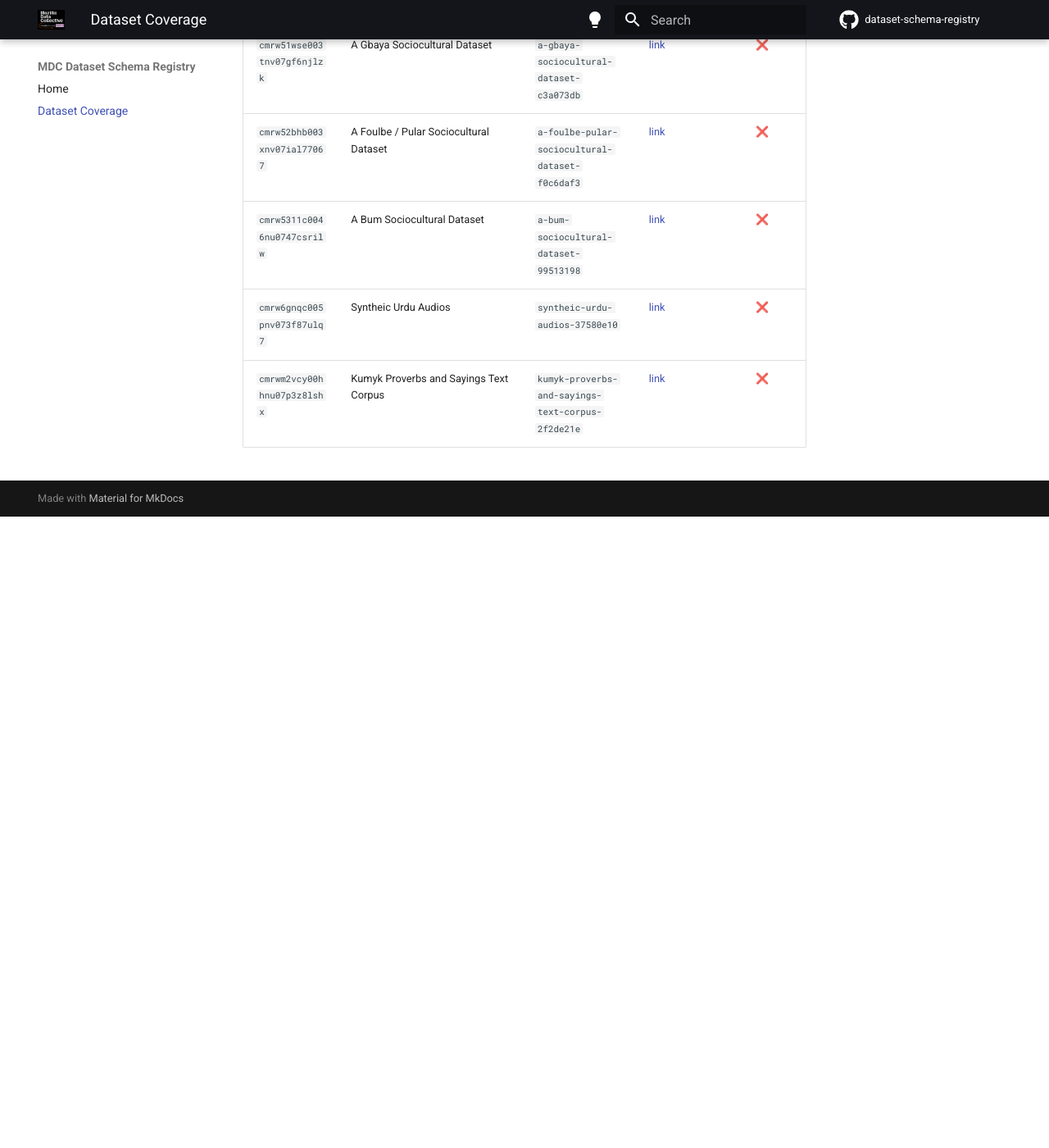
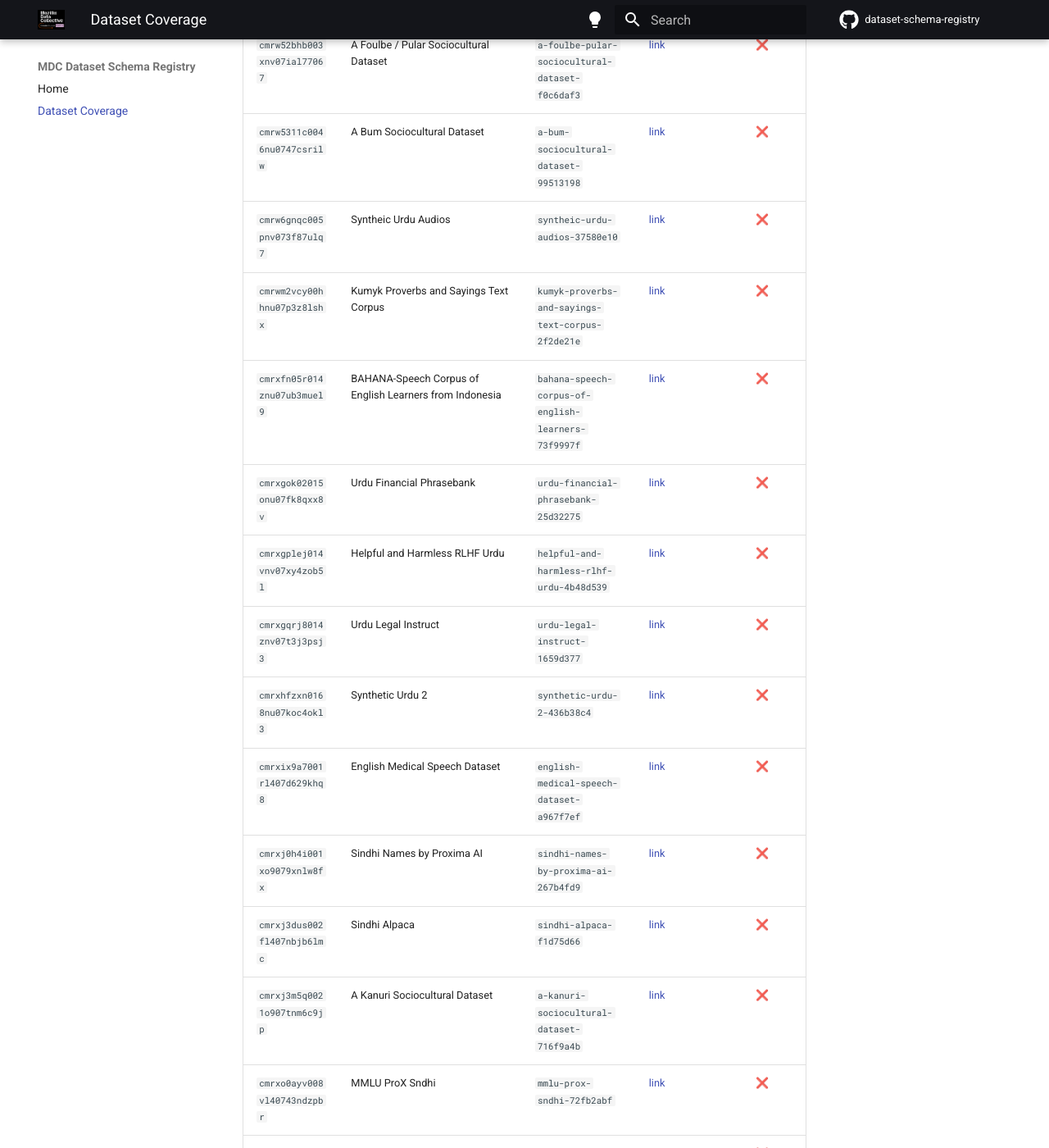
Before and after one commit to Mozilla-Data-Collective/dataset-schema-registry, an MkDocs documentation site: the page built from docs/dataset-coverage.md, in a window 1280 px wide and 1400 px high, scrolled down 101092 px. Shown: the whole window at 82% size. Built offline with MkDocs 1.6.1 and Material for MkDocs 9.7.7, drawn with Linux system fonts in a browser that asks for light colours; comment, search, counter and statistics services are not loaded; before the commit the page ends 101722 px from its top, so only the background shows below that; some of the changed text lies outside the part shown.

Commit message:
chore: update dataset coverage [skip ci]

```diff
--- a/docs/dataset-coverage.md
+++ b/docs/dataset-coverage.md
@@ -996,3 +995,15 @@ schema in this registry and which ones are still missing.
 | `cmrw5311c0046nu0747csrilw` | A Bum Sociocultural Dataset | `a-bum-sociocultural-dataset-99513198` | [link](https://mozilladatacollective.com/datasets/cmrw5311c0046nu0747csrilw) | ❌ |
 | `cmrw6gnqc005pnv073f87ulq7` | Syntheic Urdu Audios | `syntheic-urdu-audios-37580e10` | [link](https://mozilladatacollective.com/datasets/cmrw6gnqc005pnv073f87ulq7) | ❌ |
 | `cmrwm2vcy00hhnu07p3z8lshx` | Kumyk Proverbs and Sayings Text Corpus | `kumyk-proverbs-and-sayings-text-corpus-2f2de21e` | [link](https://mozilladatacollective.com/datasets/cmrwm2vcy00hhnu07p3z8lshx) | ❌ |
+| `cmrxfn05r014znu07ub3muel9` | BAHANA-Speech Corpus of English Learners from Indonesia | `bahana-speech-corpus-of-english-learners-73f9997f` | [link](https://mozilladatacollective.com/datasets/cmrxfn05r014znu07ub3muel9) | ❌ |
+| `cmrxgok02015onu07fk8qxx8v` | Urdu Financial Phrasebank | `urdu-financial-phrasebank-25d32275` | [link](https://mozilladatacollective.com/datasets/cmrxgok02015onu07fk8qxx8v) | ❌ |
+| `cmrxgplej014vnv07xy4zob5l` | Helpful and Harmless RLHF Urdu | `helpful-and-harmless-rlhf-urdu-4b48d539` | [link](https://mozilladatacollective.com/datasets/cmrxgplej014vnv07xy4zob5l) | ❌ |
+| `cmrxgqrj8014znv07t3j3psj3` | Urdu Legal Instruct | `urdu-legal-instruct-1659d377` | [link](https://mozilladatacollective.com/datasets/cmrxgqrj8014znv07t3j3psj3) | ❌ |
+| `cmrxhfzxn0168nu07koc4okl3` | Synthetic Urdu 2 | `synthetic-urdu-2-436b38c4` | [link](https://mozilladatacollective.com/datasets/cmrxhfzxn0168nu07koc4okl3) | ❌ |
+| `cmrxix9a7001rl407d629khq8` | English Medical Speech Dataset | `english-medical-speech-dataset-a967f7ef` | [link](https://mozilladatacollective.com/datasets/cmrxix9a7001rl407d629khq8) | ❌ |
+| `cmrxj0h4i001xo9079xnlw8fx` | Sindhi Names by Proxima AI | `sindhi-names-by-proxima-ai-267b4fd9` | [link](https://mozilladatacollective.com/datasets/cmrxj0h4i001xo9079xnlw8fx) | ❌ |
+| `cmrxj3dus002fl407nbjb6lmc` |  Sindhi Alpaca | `sindhi-alpaca-f1d75d66` | [link](https://mozilladatacollective.com/datasets/cmrxj3dus002fl407nbjb6lmc) | ❌ |
+| `cmrxj3m5q0021o907tnm6c9jp` | A Kanuri Sociocultural Dataset | `a-kanuri-sociocultural-dataset-716f9a4b` | [link](https://mozilladatacollective.com/datasets/cmrxj3m5q0021o907tnm6c9jp) | ❌ |
+| `cmrxo0ayv008vl40743ndzpbr` | MMLU ProX Sndhi | `mmlu-prox-sndhi-72fb2abf` | [link](https://mozilladatacollective.com/datasets/cmrxo0ayv008vl40743ndzpbr) | ❌ |
+| `cmrxokivf009bl4076o9i6wx0` | 🚧 African Actions Annotated Videos for AI (Health Domain) 🚧 | `african-actions-annotated-videos-for-ai-a28d1fbf` | [link](https://mozilladatacollective.com/datasets/cmrxokivf009bl4076o9i6wx0) | ❌ |
+| `cmrxrbueb00bll407nsqplz8t` | A Bakoko Sociocultural Dataset | `a-bakoko-sociocultural-dataset-bff2bde8` | [link](https://mozilladatacollective.com/datasets/cmrxrbueb00bll407nsqplz8t) | ❌ |
```
Also changed, not shown: other parts of docs/dataset-coverage.md (+3 -4 lines).
